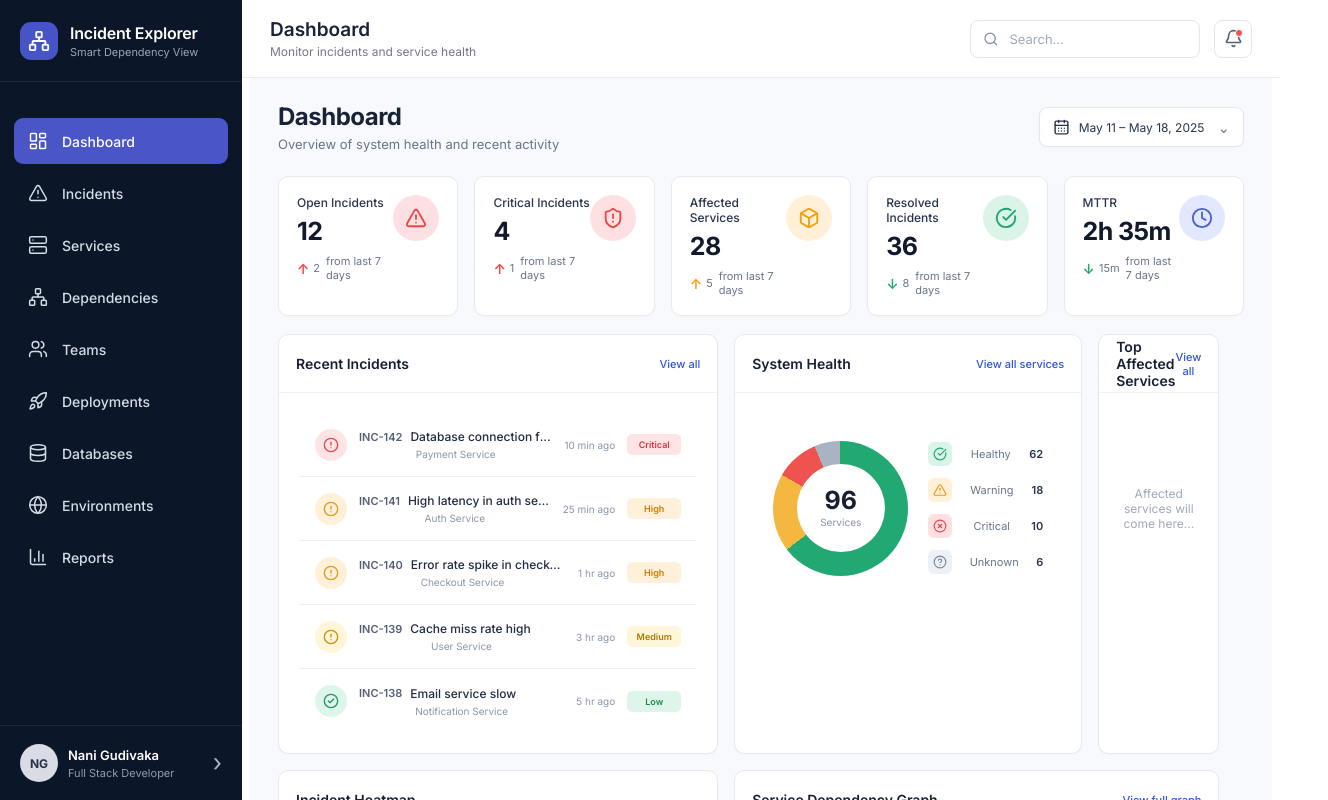
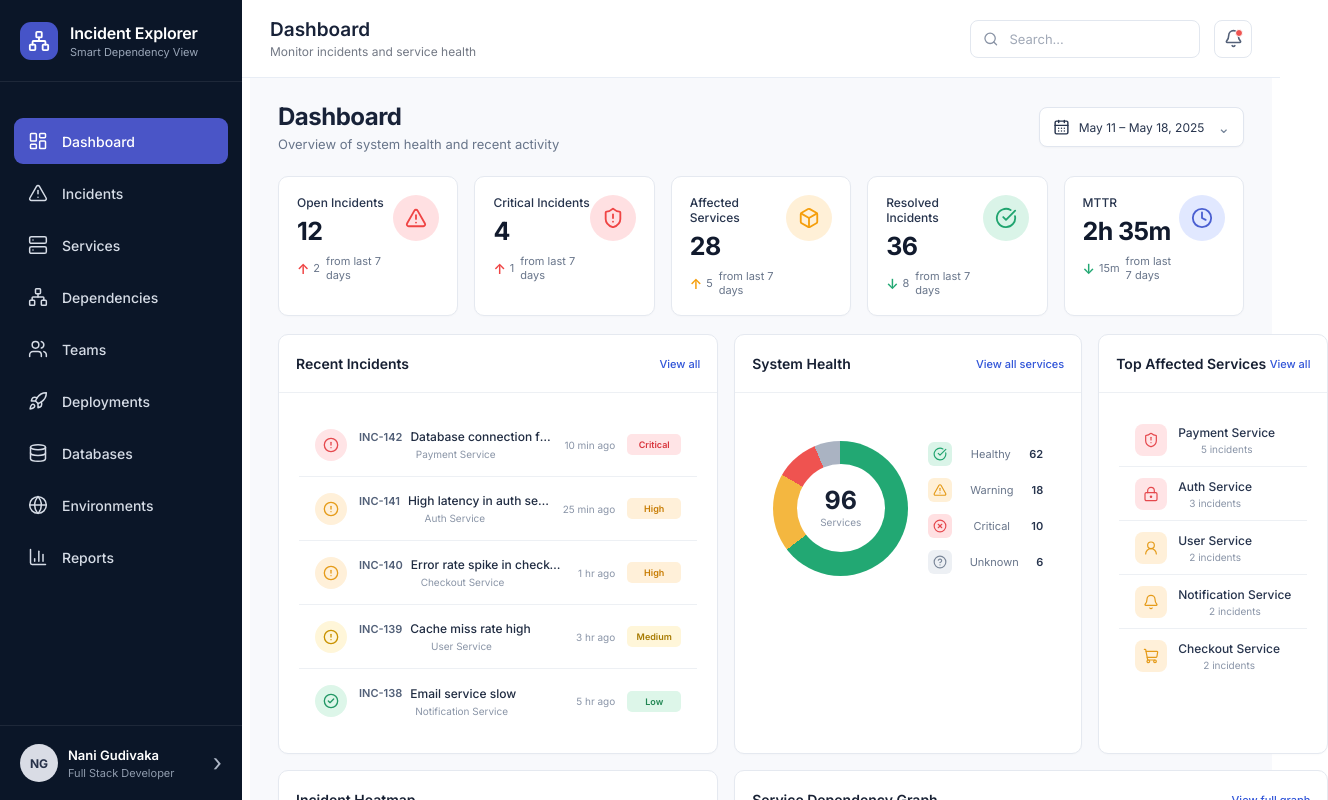
Before and after one commit to NaniGudivaka/incident-explorer, a React (Vite) app: page / in a window 1280 px wide. Shown: the top 800 px of the page, 1328 px wide, since content can reach past the window. Built offline with nearby package versions, Linux system fonts and the light colour scheme.

Commit message:
added affected services

```diff
--- a/src/components/dashboard/Dashboard.jsx
+++ b/src/components/dashboard/Dashboard.jsx
@@ -12,6 +12,7 @@
 import "./styles/dashboard.css";
 import RecentIncidents from "./RecentIncidents";
 import SystemHealth from "./SystemHealth";
+import TopAffectedServices from "./TopAffectedServices";
 
 function Dashboard() {
   const stats = [
@@ -174,7 +175,7 @@
           </div>
 
           <div className="panel-placeholder">
-            Affected services will come here...
+            <TopAffectedServices />
           </div>
         </div>
 
--- /dev/null
+++ b/src/components/dashboard/TopAffectedServices.jsx
@@ -0,0 +1,95 @@
+// This component refers to the Top Affected Services part
+
+import {
+  ShieldAlert,
+  LockKeyhole,
+  UserRound,
+  Bell,
+  ShoppingCart,
+} from "lucide-react";
+
+import "./styles/affectedServices.css";
+
+
+function TopAffectedServices() {
+
+  // Service data
+  // This structure can later be replaced with API response data
+
+  const services = [
+    {
+      name: "Payment Service",
+      incidents: 5,
+      type: "critical",
+      icon: ShieldAlert,
+    },
+    {
+      name: "Auth Service",
+      incidents: 3,
+      type: "critical",
+      icon: LockKeyhole,
+    },
+    {
+      name: "User Service",
+      incidents: 2,
+      type: "warning",
+      icon: UserRound,
+    },
+    {
+      name: "Notification Service",
+      incidents: 2,
+      type: "warning",
+      icon: Bell,
+    },
+    {
+      name: "Checkout Service",
+      incidents: 2,
+      type: "warning",
+      icon: ShoppingCart,
+    },
+  ];
+
+
+  return (
+    <div className="top-affected-services">
+
+      {services.map((service) => {
+
+        const Icon = service.icon;
+
+        return (
+          <div
+            className="affected-service-item"
+            key={service.name}
+          >
+
+            {/* Service icon */}
+
+            <div className={`affected-service-icon ${service.type}`}>
+              <Icon size={16} strokeWidth={1.8} />
+            </div>
+
+
+            {/* Service information */}
+
+            <div className="affected-service-info">
+
+              <span className="affected-service-name">
+                {service.name}
+              </span>
+
+              <span className="affected-service-count">
+                {service.incidents} incidents
+              </span>
+
+            </div>
+
+          </div>
+        );
+      })}
+
+    </div>
+  );
+}
+
+export default TopAffectedServices;
--- /dev/null
+++ b/src/components/dashboard/styles/affectedServices.css
@@ -0,0 +1,126 @@
+/* This part CSS refers to Top Affected Services part */
+
+
+/* This part CSS refers to Service List */
+
+.top-affected-services {
+  display: flex;
+  flex-direction: column;
+}
+
+
+/* This part CSS refers to Individual Service */
+
+.affected-service-item {
+  min-height: 54px;
+
+  display: flex;
+  align-items: center;
+
+  gap: 11px;
+
+  padding: 8px 16px;
+
+  border-bottom: 1px solid #edf0f4;
+
+  box-sizing: border-box;
+
+  transition: background-color 0.2s ease;
+}
+
+.affected-service-item:last-child {
+  border-bottom: none;
+}
+
+.affected-service-item:hover {
+  background: #f8f9fc;
+}
+
+
+/* This part CSS refers to Service Icon */
+
+.affected-service-icon {
+  width: 32px;
+  height: 32px;
+
+  display: flex;
+  align-items: center;
+  justify-content: center;
+
+  border-radius: 8px;
+
+  flex-shrink: 0;
+}
+
+.affected-service-icon.critical {
+  background: #ffe4e6;
+  color: #e5484d;
+}
+
+.affected-service-icon.warning {
+  background: #fff0d9;
+  color: #e59b19;
+}
+
+
+/* This part CSS refers to Service Information */
+
+.affected-service-info {
+  display: flex;
+  flex-direction: column;
+
+  gap: 3px;
+
+  min-width: 0;
+}
+
+.affected-service-name {
+  overflow: hidden;
+
+  color: #27344d;
+
+  font-size: 12px;
+  font-weight: 500;
+
+  white-space: nowrap;
+  text-overflow: ellipsis;
+}
+
+.affected-service-count {
+  color: #8994a7;
+
+  font-size: 10px;
+}
+
+
+/* This part CSS refers to Responsive Design */
+
+@media (max-width: 768px) {
+
+  .affected-service-item {
+    padding: 8px 12px;
+  }
+
+}
+
+
+@media (max-width: 500px) {
+
+  .affected-service-item {
+    min-height: 52px;
+  }
+
+  .affected-service-icon {
+    width: 30px;
+    height: 30px;
+  }
+
+  .affected-service-name {
+    font-size: 11px;
+  }
+
+  .affected-service-count {
+    font-size: 9px;
+  }
+
+}
```
